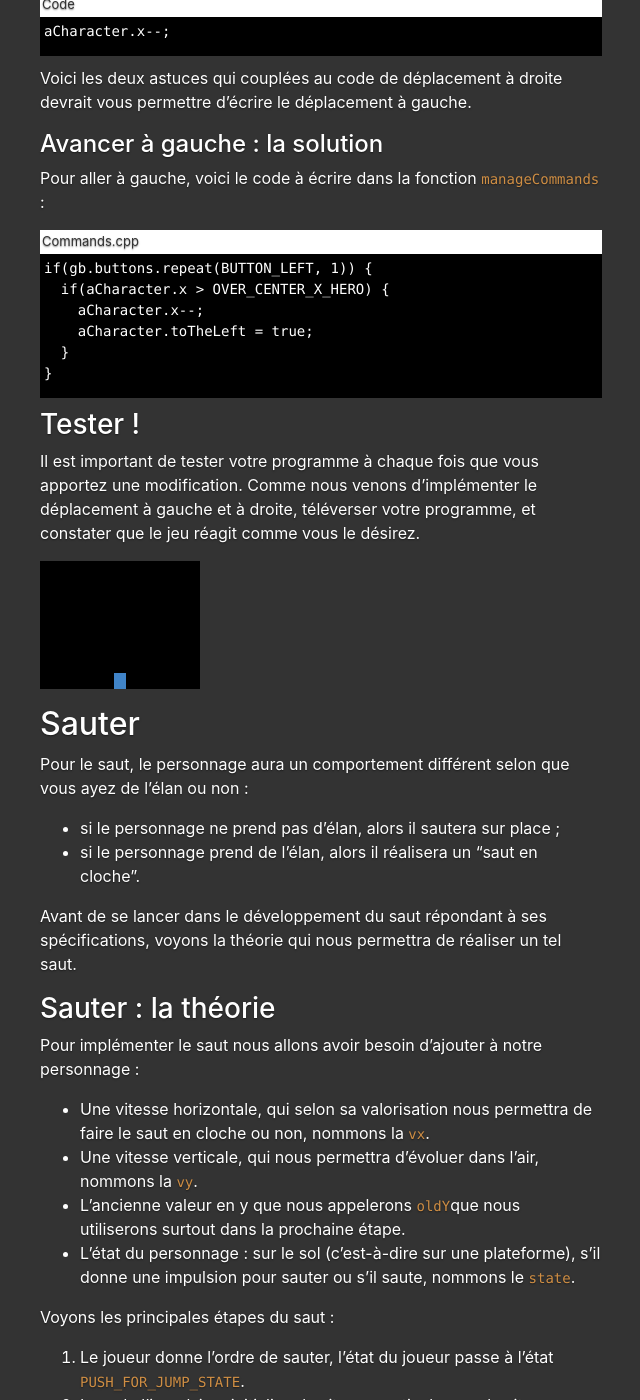
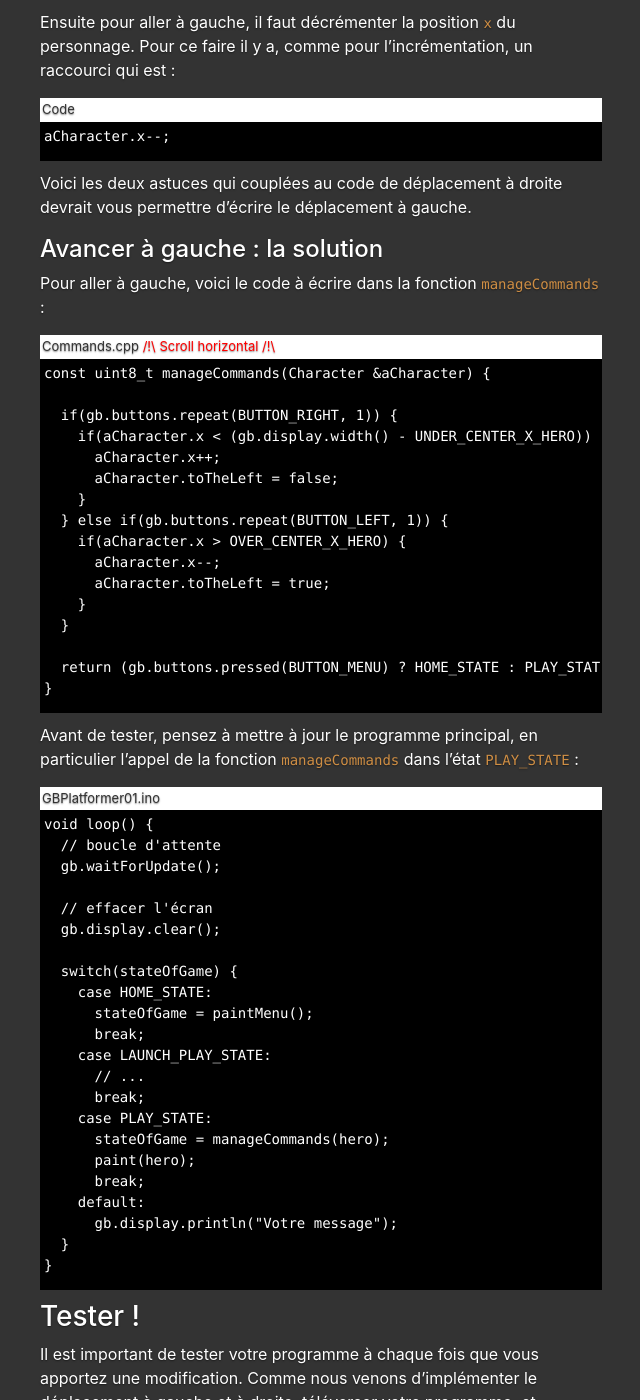
Before and after one commit to chris-scientist/gb-platformer-ws-01, a Jekyll site: the page built from docs/fr/deplacements.md, in a window 1280 px wide and 1400 px high, scrolled down 2206 px. Shown: the whole window, without its empty margins (319-959 px from the left). Built offline with Jekyll 4.4.1, drawn with Linux system fonts in a browser that asks for light colours; some of the changed text lies outside the part shown.

Commit message:
Corrections E2 [FR]

````diff
--- a/docs/fr/deplacements.md
+++ b/docs/fr/deplacements.md
@@ -53,13 +53,18 @@ Pour faire un incrément d'une unité nous utiliserons le raccourci suivant `aCh
 
 Dans la définition de la fonction `manageCommands` dont il faut penser à ajouter le personnage en paramètre, ajoutons le code suivant :
 
-<div class="filename" >Commands.cpp</div>
+<div class="filename" >Commands.cpp <span>/!\ Scroll horizontal /!\</span></div>
 ```
-if(gb.buttons.repeat(BUTTON_RIGHT, 1)) {
-  if(aCharacter.x < (gb.display.width() - UNDER_CENTER_X_HERO)) {
-    aCharacter.x++;
-    aCharacter.toTheLeft = false;
+const uint8_t manageCommands(Character &aCharacter) {
+
+  if(gb.buttons.repeat(BUTTON_RIGHT, 1)) {
+    if(aCharacter.x < (gb.display.width() - UNDER_CENTER_X_HERO)) {
+      aCharacter.x++;
+      aCharacter.toTheLeft = false;
+    }
   }
+
+  return (gb.buttons.pressed(BUTTON_MENU) ? HOME_STATE : PLAY_STATE);
 }
 ```
 
@@ -95,16 +100,53 @@ Voici les deux astuces qui couplées au code de déplacement à droite devrait v
 
 Pour aller à gauche, voici le code à écrire dans la fonction `manageCommands` :
 
-<div class="filename" >Commands.cpp</div>
+<div class="filename" >Commands.cpp <span>/!\ Scroll horizontal /!\</span></div>
 ```
-if(gb.buttons.repeat(BUTTON_LEFT, 1)) {
-  if(aCharacter.x > OVER_CENTER_X_HERO) {
-    aCharacter.x--;
-    aCharacter.toTheLeft = true;
+const uint8_t manageCommands(Character &aCharacter) {
+
+  if(gb.buttons.repeat(BUTTON_RIGHT, 1)) {
+    if(aCharacter.x < (gb.display.width() - UNDER_CENTER_X_HERO)) {
+      aCharacter.x++;
+      aCharacter.toTheLeft = false;
+    }
+  } else if(gb.buttons.repeat(BUTTON_LEFT, 1)) {
+    if(aCharacter.x > OVER_CENTER_X_HERO) {
+      aCharacter.x--;
+      aCharacter.toTheLeft = true;
+    }
+  }
+
+  return (gb.buttons.pressed(BUTTON_MENU) ? HOME_STATE : PLAY_STATE);
+}
+```
+
+Avant de tester, pensez à mettre à jour le programme principal, en particulier l'appel de la fonction `manageCommands` dans l'état `PLAY_STATE` :
+
+<div class="filename" >GBPlatformer01.ino</div>
+```
+void loop() {
+  // boucle d'attente
+  gb.waitForUpdate();
+
+  // effacer l'écran
+  gb.display.clear();
+
+  switch(stateOfGame) {
+    case HOME_STATE:
+      stateOfGame = paintMenu();
+      break;
+    case LAUNCH_PLAY_STATE:
+      // ...
+      break;
+    case PLAY_STATE:
+      stateOfGame = manageCommands(hero);
+      paint(hero);
+      break;
+    default:
+      gb.display.println("Votre message");
   }
 }
 ```
-
 
 ### Tester !
 
@@ -126,7 +168,7 @@ Avant de se lancer dans le développement du saut répondant à ses spécificati
 Pour implémenter le saut nous allons avoir besoin d'ajouter à notre personnage :
 * Une vitesse horizontale, qui selon sa valorisation nous permettra de faire le saut en cloche ou non, nommons la `vx`.
 * Une vitesse verticale, qui nous permettra d'évoluer dans l'air, nommons la `vy`.
-* L'ancienne valeur en y que nous appelerons `oldY`que nous utiliserons surtout dans la prochaine étape.
+* L'ancienne valeur en y que nous appelerons `oldY` que nous utiliserons surtout dans la prochaine étape.
 * L'état du personnage : sur le sol (c'est-à-dire sur une plateforme), s'il donne une impulsion pour sauter ou s'il saute, nommons le `state`.
 
 Voyons les principales étapes du saut :
@@ -297,18 +339,22 @@ Pour gérer l'élan, nous allons modifier la fonction `manageCommands` (qui est
 
 <div class="filename" >Commands.cpp <span>/!\ Scroll horizontal /!\</span></div>
 ```
-aCharacter.vx = 0; // par défaut, pas de vitesse horizontale
+const uint8_t manageCommands(Character &aCharacter) {
+  aCharacter.vx = 0; // par défaut, pas de vitesse horizontale
 
-if(gb.buttons.repeat(BUTTON_RIGHT, 1)) {
-  if(aCharacter.x < (gb.display.width() - UNDER_CENTER_X_HERO)) {
-    /* ... */
-    aCharacter.vx = HORIZONTAL_VELOCITY; // vitesse horizontale positive pour aller à droite
+  if(gb.buttons.repeat(BUTTON_RIGHT, 1)) {
+    if(aCharacter.x < (gb.display.width() - UNDER_CENTER_X_HERO)) {
+      /* ... */
+      aCharacter.vx = HORIZONTAL_VELOCITY; // vitesse horizontale positive pour aller à droite
+    }
+  } else if(gb.buttons.repeat(BUTTON_LEFT, 1)) {
+    if(aCharacter.x > OVER_CENTER_X_HERO) {
+      /* ... */
+      aCharacter.vx = -HORIZONTAL_VELOCITY; // vitesse horizontale négative pour aller à gauche
+    }
   }
-} else if(gb.buttons.repeat(BUTTON_LEFT, 1)) {
-  if(aCharacter.x > OVER_CENTER_X_HERO) {
-    /* ... */
-    aCharacter.vx = -HORIZONTAL_VELOCITY; // vitesse horizontale négative pour aller à gauche
-  }
+
+  return (gb.buttons.pressed(BUTTON_MENU) ? HOME_STATE : PLAY_STATE);
 }
 ```
 
````
